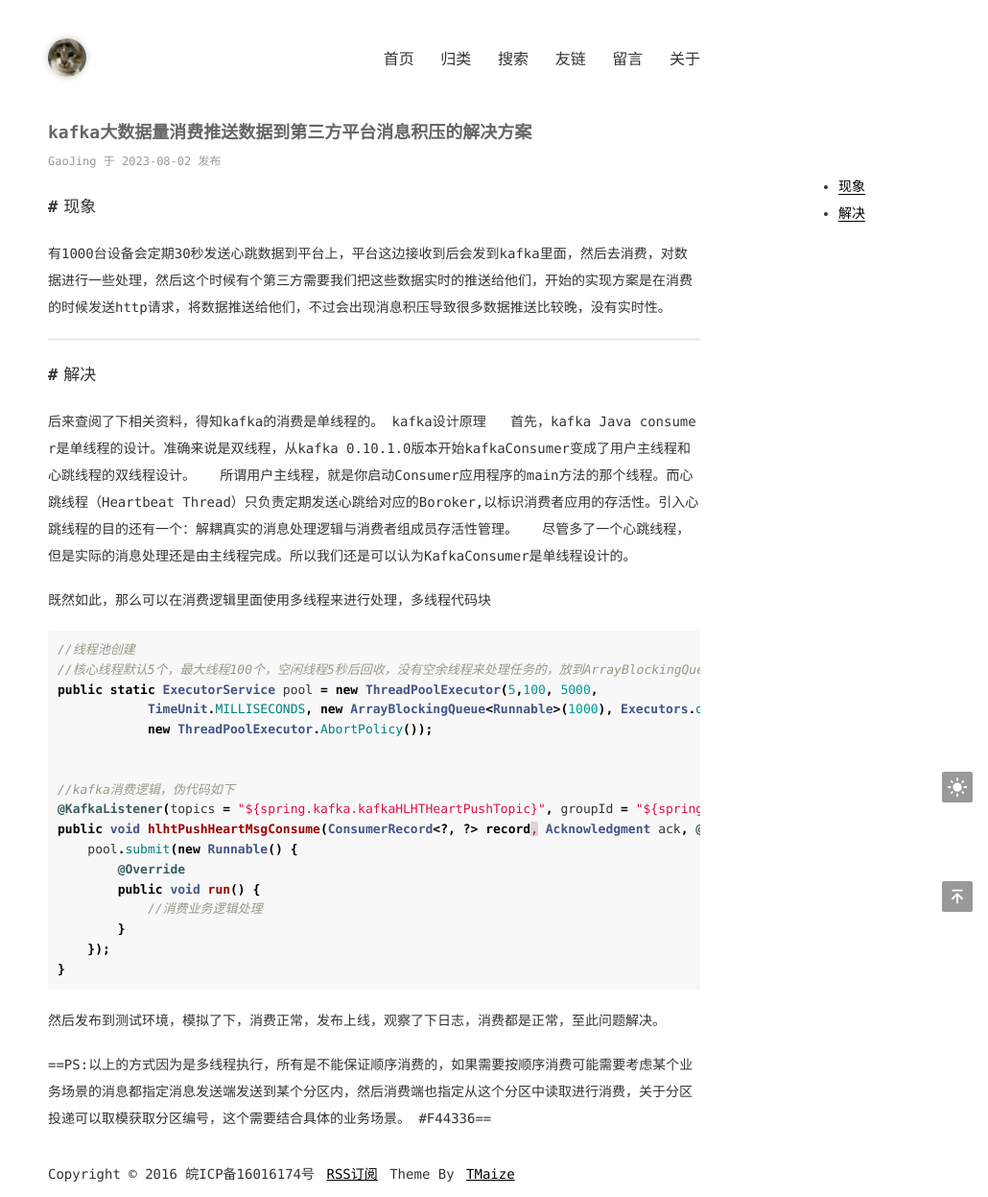
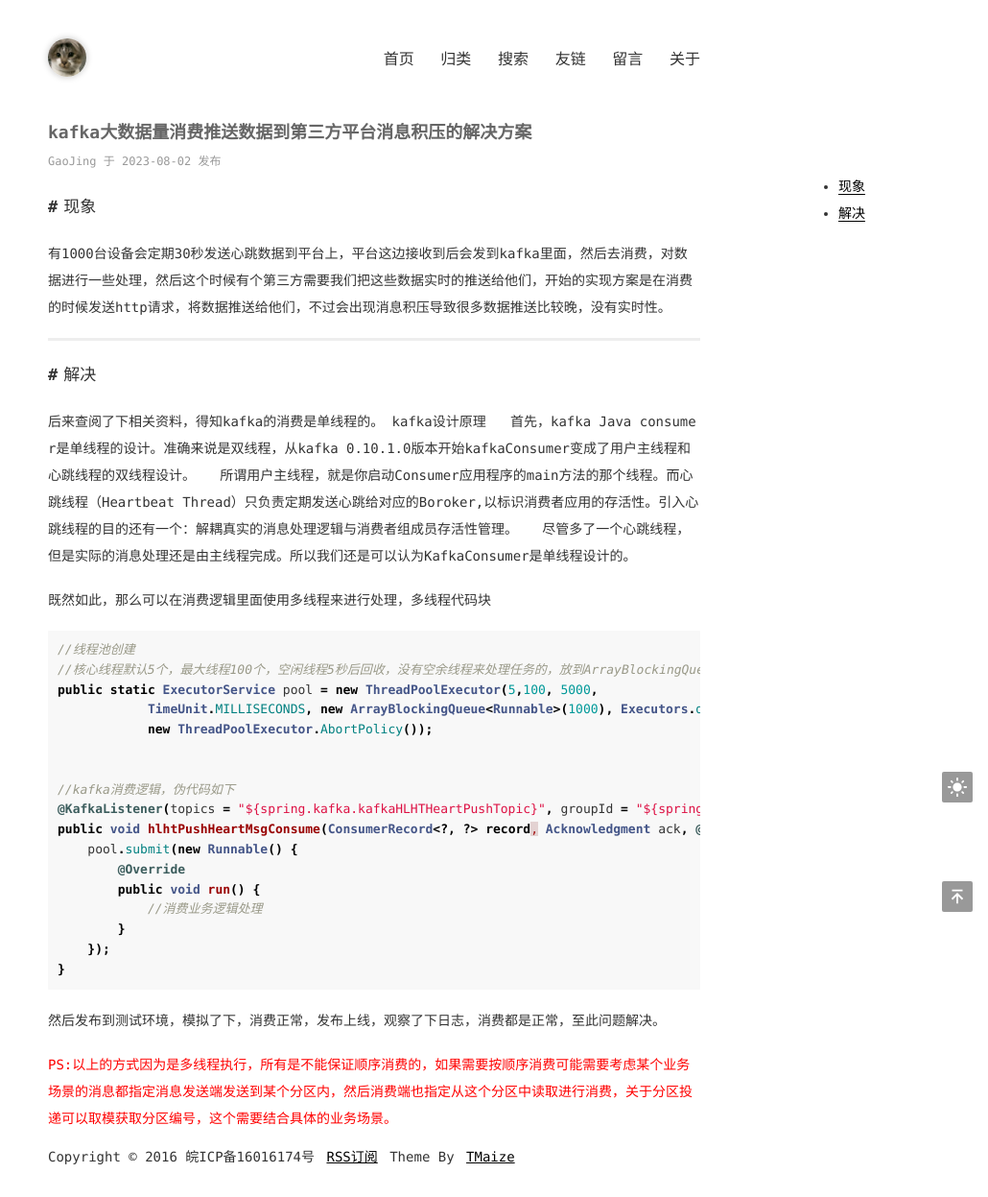
Before and after one commit to gaoj-git/gaoj-git.github.io, a Jekyll site: the page built from _posts/2023-08-02-kafka大数据量消费推送数据到第三方平台消息积压的解决方案.md, in a window 1280 px wide. Shown: the whole page at 96% size, without its empty margins (250-1280 px from the left). Built offline with Jekyll 4.4.1, drawn with Linux system fonts in a browser that asks for light colours.

Commit message:
修改文件: _posts/2023-08-02-kafka大数据量消费推送数据到第三方平台消息积压的解决方案.md

````diff
--- a/_posts/2023-08-02-kafka大数据量消费推送数据到第三方平台消息积压的解决方案.md
+++ b/_posts/2023-08-02-kafka大数据量消费推送数据到第三方平台消息积压的解决方案.md
@@ -38,4 +38,4 @@ public void hlhtPushHeartMsgConsume(ConsumerRecord<?, ?> record, Acknowledgment
 ```
 然后发布到测试环境，模拟了下，消费正常，发布上线，观察了下日志，消费都是正常，至此问题解决。
 
-==PS:以上的方式因为是多线程执行，所有是不能保证顺序消费的，如果需要按顺序消费可能需要考虑某个业务场景的消息都指定消息发送端发送到某个分区内，然后消费端也指定从这个分区中读取进行消费，关于分区投递可以取模获取分区编号，这个需要结合具体的业务场景。 #F44336==
+<font color="red">PS:以上的方式因为是多线程执行，所有是不能保证顺序消费的，如果需要按顺序消费可能需要考虑某个业务场景的消息都指定消息发送端发送到某个分区内，然后消费端也指定从这个分区中读取进行消费，关于分区投递可以取模获取分区编号，这个需要结合具体的业务场景。</font>
````
